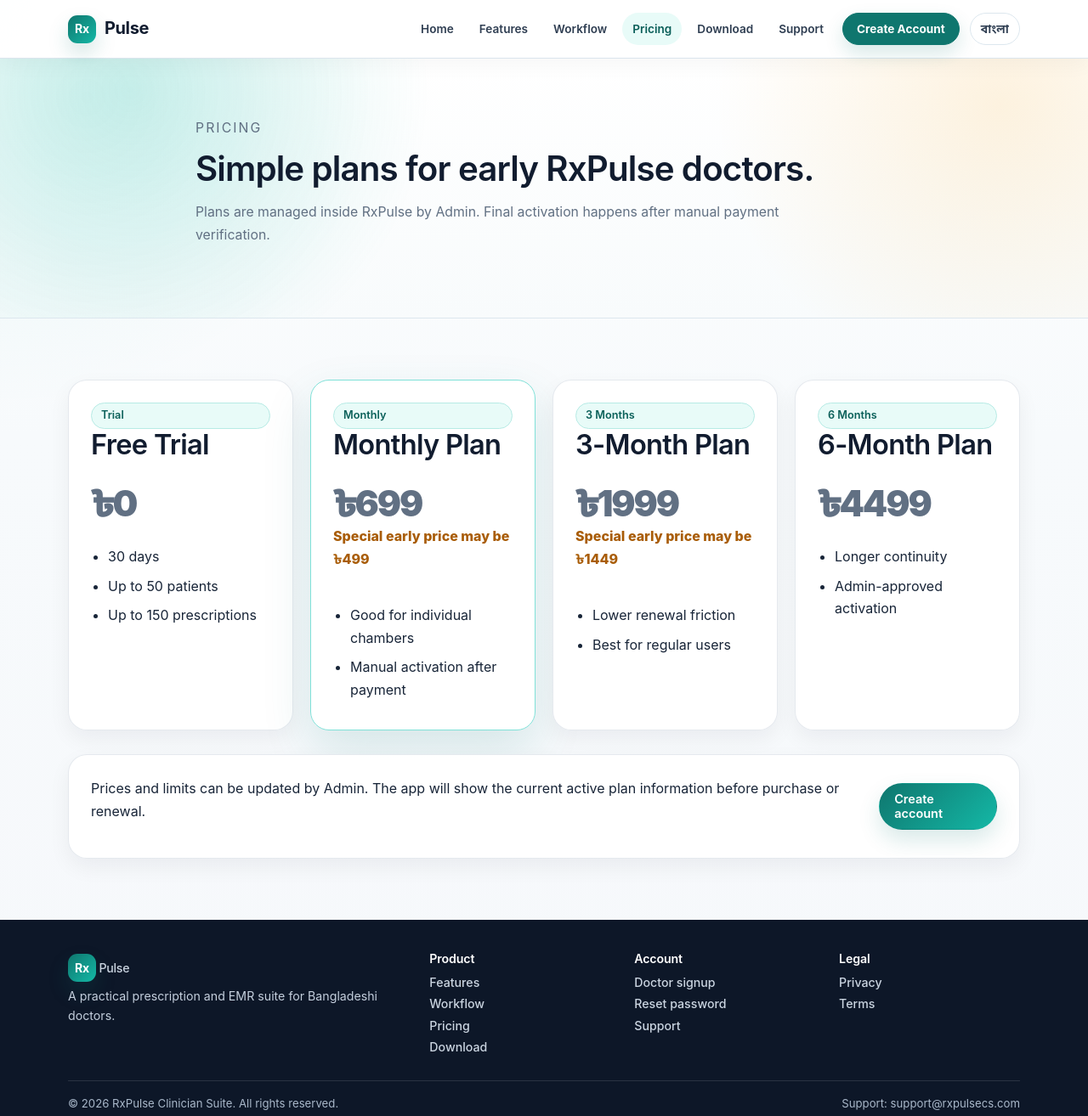
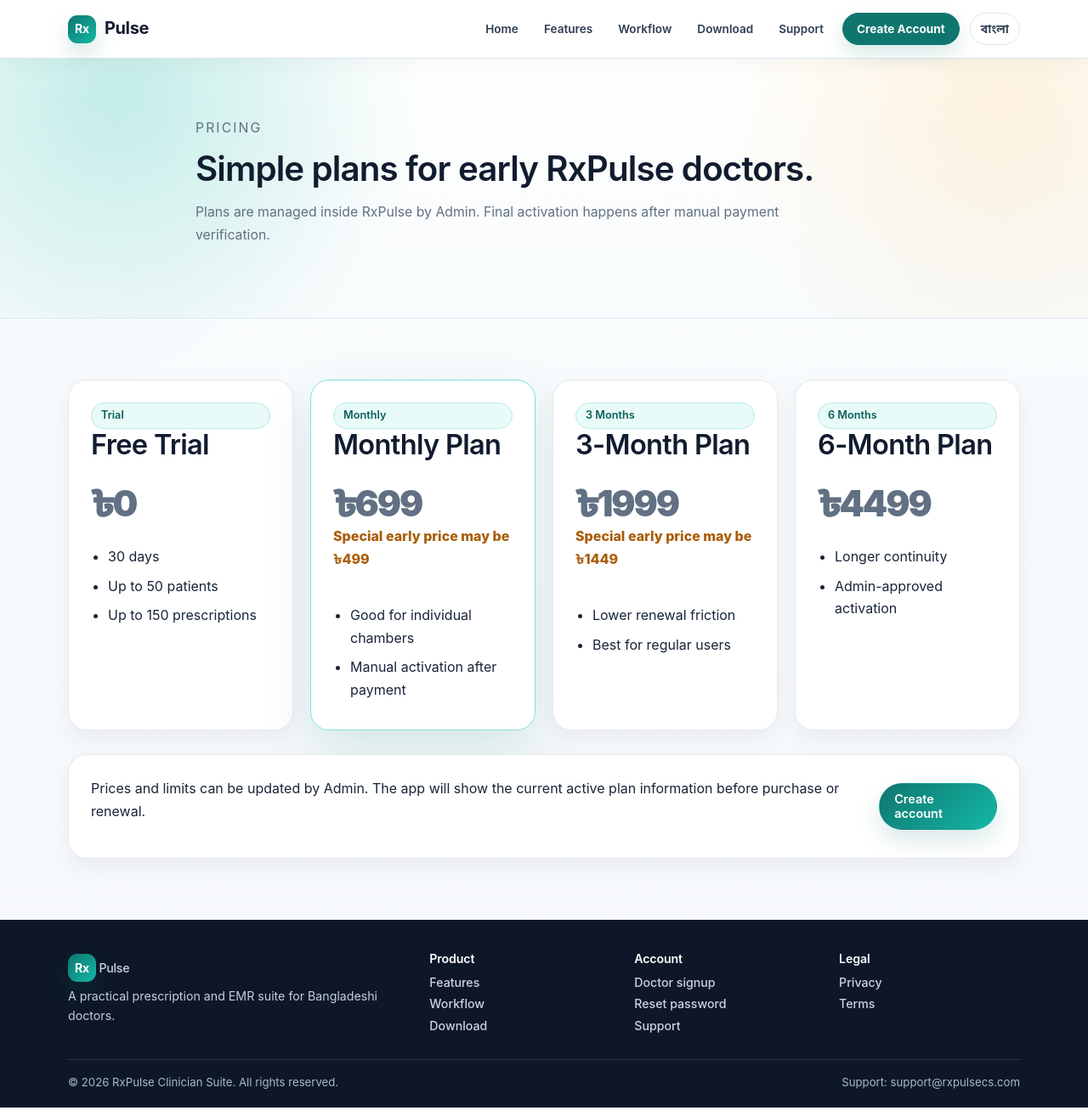
Before and after one commit to mdsjnshaikh-prog/rxpulsecs-website, a plain HTML site: page pricing.html in a window 1280 px wide. Shown: the whole page at 85% size. Drawn offline with Linux system fonts and the light colour scheme.

Commit message:
Add files via upload

```diff
--- a/pricing.html
+++ b/pricing.html
@@ -5,6 +5,7 @@
   <meta name="viewport" content="width=device-width, initial-scale=1.0" />
   <title>Pricing | RxPulse Clinician Suite</title>
   <meta name="description" content="View RxPulse early doctor trial and subscription plan information." />
+  <meta name="robots" content="noindex" />
   <link rel="canonical" href="https://www.rxpulsecs.com/pricing.html" />
   <link rel="stylesheet" href="/styles.css" />
   <script src="/script.js" defer></script>
@@ -27,7 +28,6 @@
       <a href="/index.html" data-en="Home" data-bn="হোম">হোম</a>
       <a href="/features.html" data-en="Features" data-bn="ফিচার">ফিচার</a>
       <a href="/workflow.html" data-en="Workflow" data-bn="ওয়ার্কফ্লো">ওয়ার্কফ্লো</a>
-      <a href="/pricing.html" data-en="Pricing" data-bn="মূল্য">মূল্য</a>
       <a href="/download.html" data-en="Download" data-bn="ডাউনলোড">ডাউনলোড</a>
       <a href="/support.html" data-en="Support" data-bn="সাপোর্ট">সাপোর্ট</a>
       <a class="nav-cta" href="/doctor-signup.html" data-en="Create Account" data-bn="অ্যাকাউন্ট তৈরি">অ্যাকাউন্ট তৈরি</a>
@@ -111,7 +111,6 @@
       <h3 data-en="Product" data-bn="প্রোডাক্ট">প্রোডাক্ট</h3>
       <a href="/features.html" data-en="Features" data-bn="ফিচার">ফিচার</a>
       <a href="/workflow.html" data-en="Workflow" data-bn="ওয়ার্কফ্লো">ওয়ার্কফ্লো</a>
-      <a href="/pricing.html" data-en="Pricing" data-bn="মূল্য">মূল্য</a>
       <a href="/download.html" data-en="Download" data-bn="ডাউনলোড">ডাউনলোড</a>
     </div>
     <div>
```
